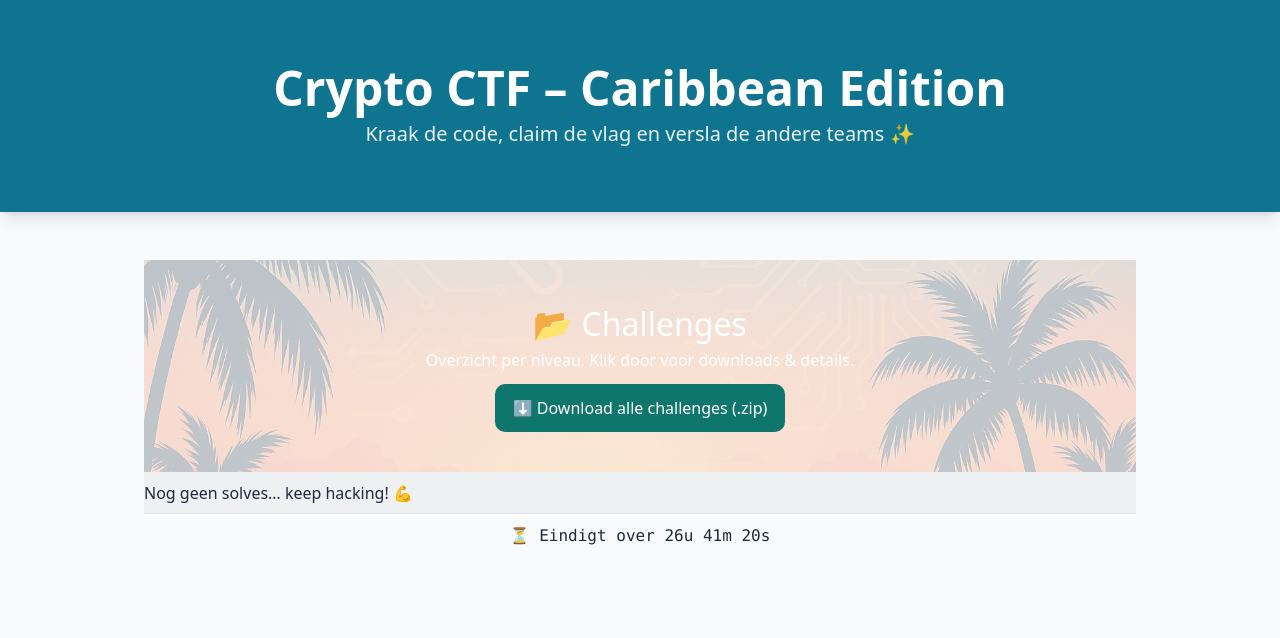
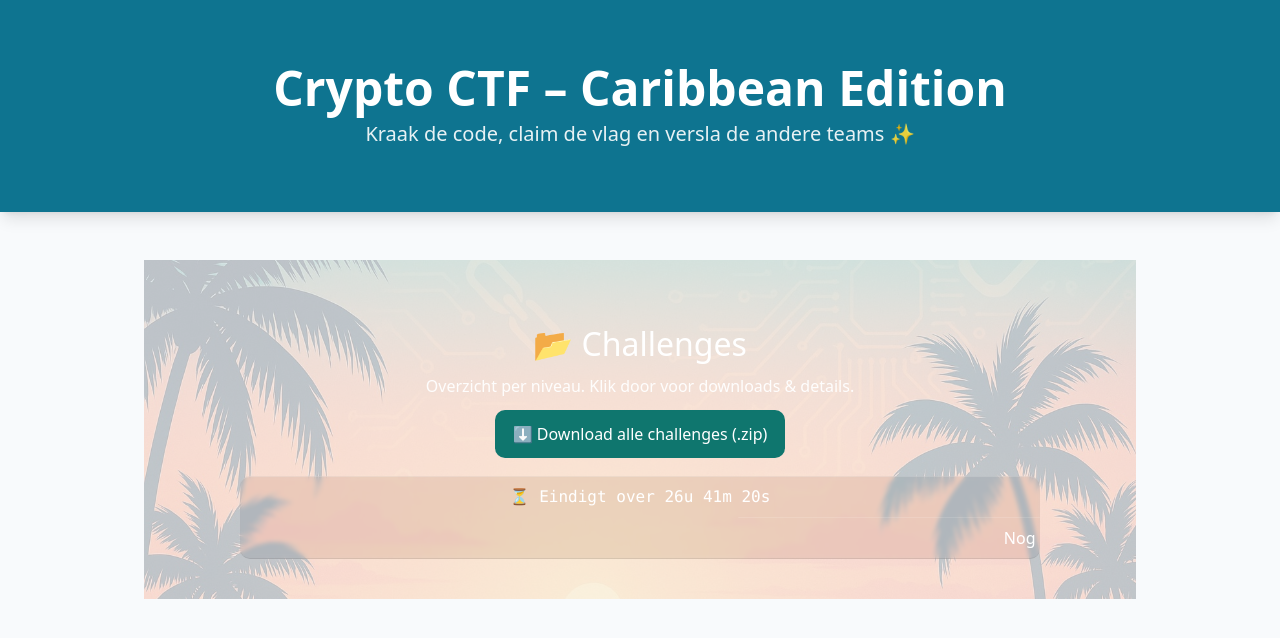
Before and after one commit to correhen/capture, a Flask app: template app/templates/challenges.html in a window 1280 px wide. Shown: the part 60-698 px from the top of the page. Run offline with Flask 3, Linux system fonts and the light colour scheme; the template is opened without the code that fills it, so the values that code supplies are empty; data comes from the database, SQL or seed files in the repository; parts of the project's set-up code (start-up, migrations or seed data) failed here and were passed over; some libraries are stand-ins or nearby versions.

Commit message:
Update challenges.html

```diff
--- a/app/templates/challenges.html
+++ b/app/templates/challenges.html
@@ -2,27 +2,35 @@
 {% block title %}Challenges{% endblock %}
 
 {% block content %}
-<header class="hero" style="position:relative;padding:40px 20px;text-align:center;color:white;background:linear-gradient(135deg,var(--c1),var(--c2));">
+<header class="hero" style="position:relative;color:#fff;text-align:center;padding:60px 20px 40px;background:linear-gradient(135deg,var(--c1),var(--c2));overflow:hidden;">
   <div style="position:relative;z-index:1;max-width:800px;margin:0 auto;">
     <h1 style="margin:0;font-size:2rem;">📂 Challenges</h1>
-    <p>Overzicht per niveau. Klik door voor downloads &amp; details.</p>
-    <div style="margin-top:12px;">
+    <p style="margin-top:6px;opacity:.95">Overzicht per niveau. Klik door voor downloads &amp; details.</p>
+    <div style="margin-top:12px;display:flex;gap:8px;justify-content:center;flex-wrap:wrap;">
       <a class="btn" href="{{ url_for('ch.challenges_download_all') }}">⬇️ Download alle challenges (.zip)</a>
     </div>
+
+    <!-- Hero rail: countdown + ticker -->
+    <div style="margin-top:18px;border-top:1px solid rgba(255,255,255,.18);border-bottom:1px solid rgba(0,0,0,.08);background:rgba(0,0,0,.08);backdrop-filter:saturate(140%) blur(2px);border-radius:10px;overflow:hidden;">
+      <div id="countdown" style="font-family:ui-monospace, SFMono-Regular, Menlo, monospace;padding:8px 12px;">⏳ Eindigtijd laden…</div>
+      <div id="live-ticker" style="white-space:nowrap;overflow:hidden;padding:8px 12px;border-top:1px solid rgba(255,255,255,.12);animation:ticker-scroll 35s linear infinite">
+        ⏳ Laden van liveticker…
+      </div>
+    </div>
   </div>
-  <div style="position:absolute;inset:0;background:url('/static/hero-caribbean.jpg') center/cover no-repeat;opacity:.25;mix-blend:overlay;"></div>
 </header>
 
-<!-- Liveticker -->
-<div class="ticker-wrap" style="overflow:hidden;white-space:nowrap;border-top:1px solid rgba(255,255,255,0.15);border-bottom:1px solid rgba(0,0,0,0.05);background:rgba(0,0,0,0.04)">
-  <div id="live-ticker" class="ticker" style="display:inline-block;padding:8px 0;animation:ticker-scroll 35s linear infinite">⏳ Laden van liveticker…</div>
-</div>
 <style>
+/* Zelfde overlay-aanpak als home/submit */
+header.hero::before{
+  content:"";
+  position:absolute; inset:0;
+  background:url('/static/hero-caribbean.jpg') center/cover no-repeat;
+  opacity:.25; mix-blend:overlay;
+}
+/* Ticker animatie */
 @keyframes ticker-scroll { 0%{transform:translateX(100%)} 100%{transform:translateX(-100%)} }
 </style>
-
-<!-- Countdown -->
-<div id="countdown" style="font-family:ui-monospace, SFMono-Regular, Menlo, monospace;text-align:center;padding:10px 0;"></div>
 
 <main style="max-width:960px;margin:24px auto 60px;padding:0 20px;">
   {% for level_slug, lvl in data.items() %}
@@ -32,10 +40,8 @@
         <ul style="list-style:none;padding:0;margin:0;">
           {% for c in lvl.challenges %}
             <li style="display:flex;justify-content:space-between;align-items:center;border-top:1px solid #e5e7eb;padding:12px 20px;">
-              <div>
-                <strong>{{ c.title }}</strong>
-              </div>
-              <div style="display:flex;gap:8px;">
+              <div><strong>{{ c.title }}</strong></div>
+              <div style="display:flex;gap:8px;flex-wrap:wrap;">
                 <a class="btn" href="{{ url_for('ch.challenge_detail', cid=c.id) }}">Bekijken</a>
                 <a class="btn" href="{{ url_for('ch.challenge_bundle', cid=c.id) }}">⬇️ zip</a>
               </div>
@@ -50,25 +56,30 @@
 </main>
 
 <script>
-// Countdown
+// === Countdown ===
+// Tip: wil je de eindtijd expliciet in UTC-4 tonen/berekenen, zet CTF_END_ISO op iets als "2025-09-30T20:00:00-04:00".
+// Met "Z" (UTC) rekent de browser correct naar lokale tijd, maar het kan 4 uur schelen als je lokale intentie was UTC-4.
 (function(){
   try {
-    const end = new Date("{{ CTF_END_ISO|default('2025-09-30T20:00:00Z') }}").getTime();
+    const iso = "{{ CTF_END_ISO|default('2025-09-30T20:00:00Z') }}";
+    const end = new Date(iso).getTime();
     const el = document.getElementById("countdown");
     if (el && !isNaN(end)) {
-      setInterval(() => {
+      const tick = () => {
         const diff = end - Date.now();
         if (diff <= 0) { el.textContent = "⏰ Game over!"; return; }
-        const h = Math.floor(diff / (1000*60*60));
-        const m = Math.floor((diff % (1000*60*60)) / (1000*60));
-        const s = Math.floor((diff % (1000*60)) / 1000);
+        const h = Math.floor(diff / 3_600_000);
+        const m = Math.floor((diff % 3_600_000) / 60_000);
+        const s = Math.floor((diff % 60_000) / 1_000);
         el.textContent = `⏳ Eindigt over ${h}u ${m}m ${s}s`;
-      }, 1000);
+      };
+      tick();
+      setInterval(tick, 1000);
     }
   } catch(e){}
 })();
 
-// Liveticker
+// === Liveticker ===
 async function fetchTicker() {
   try {
     const r = await fetch("/api/ticker", { cache: "no-store" });
@@ -79,7 +90,8 @@ async function fetchTicker() {
       ? " 🏁 " + data.items.join("   •   ")
       : "Nog geen solves… keep hacking! 💪";
     el.textContent = text;
-    el.style.animation = "none"; void el.offsetWidth; el.style.animation = null;
+    // herstart animatie
+    el.style.animation = "none"; void el.offsetWidth; el.style.animation = "ticker-scroll 35s linear infinite";
   } catch(e) {}
 }
 fetchTicker();
```
